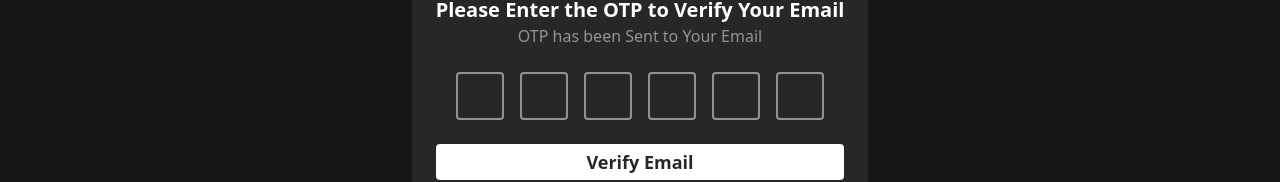
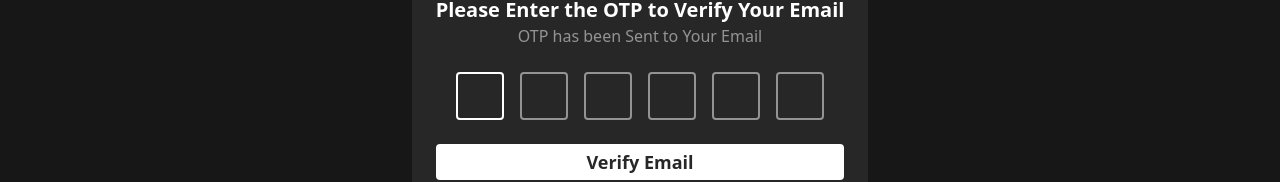
Before and after one commit to Awais512/ReviewApp, a React (Create React App) app: page /auth/verify-email in a window 1280 px wide. Shown: the part 312-494 px from the top of the page. Built offline with nearby package versions, Linux system fonts and the light colour scheme.

Commit message:
Moving to the next OTP field after typing

```diff
--- a/src/components/Auth/EmailVerification.jsx
+++ b/src/components/Auth/EmailVerification.jsx
@@ -1,10 +1,26 @@
+import { useEffect } from 'react';
+import { useRef } from 'react';
 import { useState } from 'react';
-import { Title, Container, FormInput, Submit, CustomLink } from '../';
+import { Title, Container, Submit } from '../';
 
 const OTP_LENGTH = 6;
 
 const EmailVerification = () => {
   const [otp, setOtp] = useState(new Array(OTP_LENGTH).fill(''));
+  const [activeOtpIndex, setActiveOtpIndex] = useState(0);
+
+  const input = useRef();
+
+  const handleOtpChange = ({ target }, i) => {
+    const { value } = target;
+    // setOtp([value]);
+    setActiveOtpIndex(i + 1);
+  };
+
+  useEffect(() => {
+    input.current?.focus();
+  }, [activeOtpIndex]);
+  console.log(input);
 
   return (
     <>
@@ -18,8 +34,12 @@ const EmailVerification = () => {
               </p>
             </div>
             <div className='flex justify-center items-center space-x-4'>
-              {otp.map((_, index) => (
+              {otp.map((_, i) => (
                 <input
+                  ref={activeOtpIndex === i ? input : null}
+                  key={i}
+                  onChange={(e) => handleOtpChange(e, i)}
+                  value={otp[i] || ''}
                   type='number'
                   className='w-12 h-12 border-2 border-dark-subtle focus:border-white rounded bg-transparent outline-none text-white text-center font-semibold text-xl spin-button-none firefox'
                 />
--- a/src/components/Auth/Signup.jsx
+++ b/src/components/Auth/Signup.jsx
@@ -1,5 +1,4 @@
 import React from 'react';
-import { Link } from 'react-router-dom';
 import { FormInput, Submit, Title, Container, CustomLink } from '../';
 
 const Signup = () => {
```
